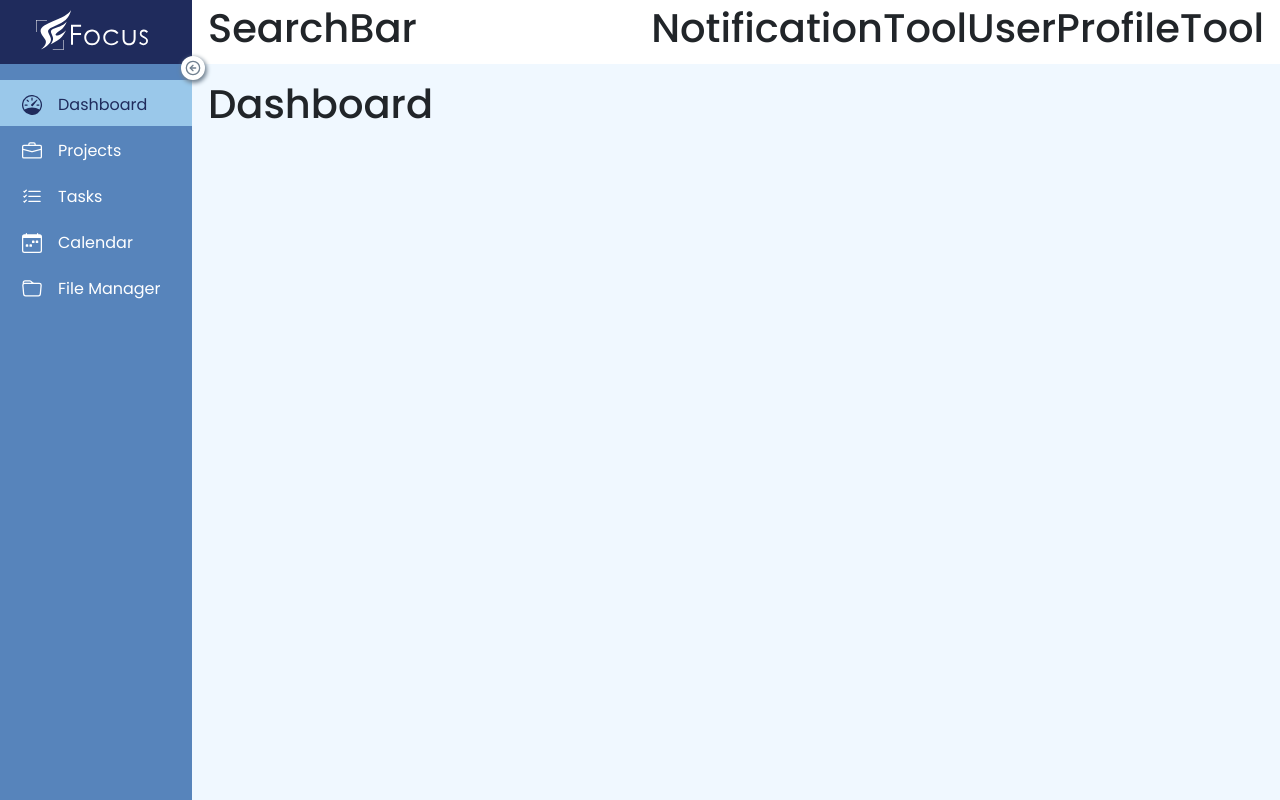
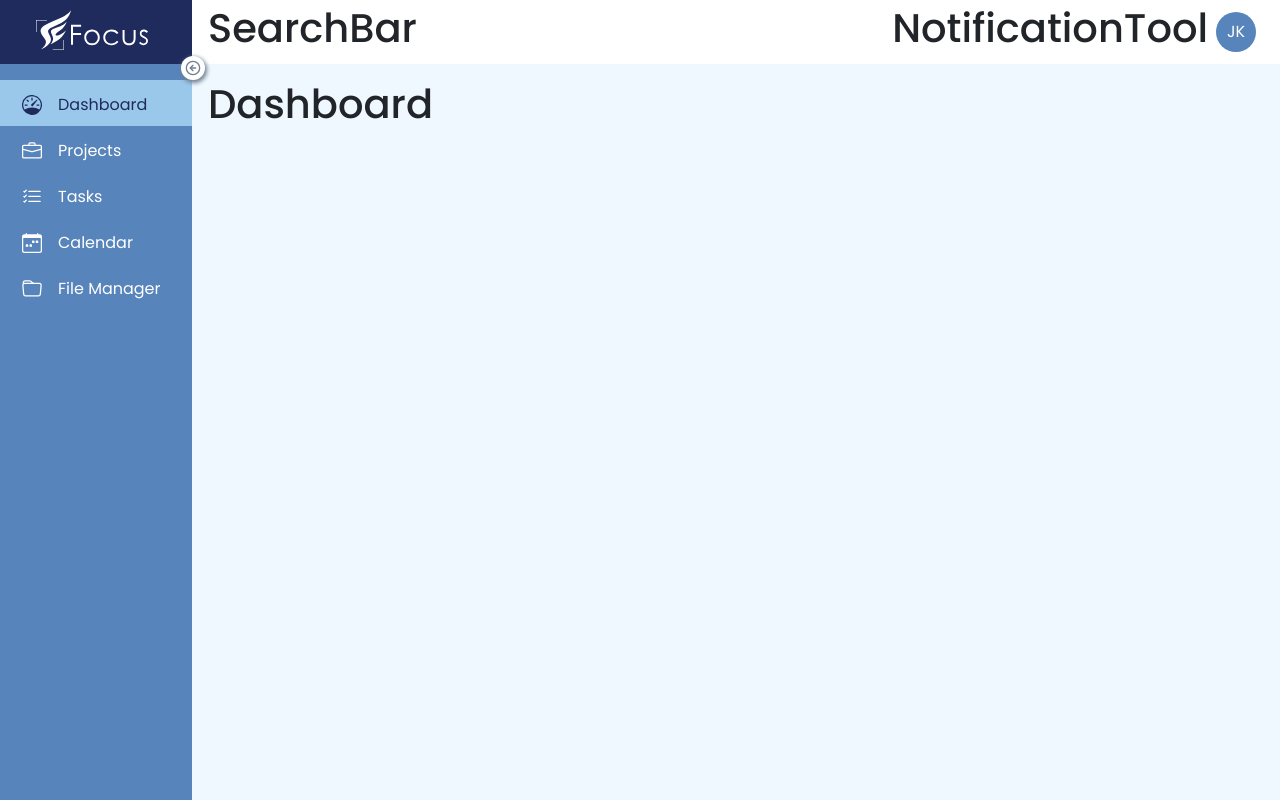
Before and after one commit to dittobyte-io/focus-react, a React (Create React App) app in the folder frontend/: page / in a window 1280 px wide. Built offline with nearby package versions, Linux system fonts and the light colour scheme.

Commit message:
add dropdown and styling to user profile tool

```diff
--- a/frontend/src/app/app.css
+++ b/frontend/src/app/app.css
@@ -114,6 +114,28 @@
 .header-toolbar {
   display: flex;
   width: min-content;
+  align-items: center;
+}
+
+.btn-basic {
+  border: none;
+  background: transparent;
+}
+
+.small-dropdown > li {
+  font-size: small;
+}
+
+#profile-tool {
+  padding: 0 0.5rem;
+}
+
+.profile-icon {
+  width: 2.5rem;
+  height: 2.5rem;
+  padding: 19%;
+  border-radius: 50%;
+  color: #ffffff;
 }
 
 /*# sourceMappingURL=app.css.map */
--- a/frontend/src/app/app.scss
+++ b/frontend/src/app/app.scss
@@ -1 +1,2 @@
 @use "../features/ui/ui";
+@use "../features/user-profile/user-profile";
--- a/frontend/src/features/ui/_ui.scss
+++ b/frontend/src/features/ui/_ui.scss
@@ -124,4 +124,15 @@
 .header-toolbar{
   display: flex;
   width: min-content;
+  align-items: center;
 }
+
+//theme classes
+.btn-basic {
+  border: none;
+  background: transparent;
+}
+
+.small-dropdown > li {
+  font-size: small;
+}
--- a/frontend/src/features/user-profile/UserProfileTool.js
+++ b/frontend/src/features/user-profile/UserProfileTool.js
@@ -1,8 +1,29 @@
 function UserProfileTool() {
 	return (
-		<div>
-			<h1>UserProfileTool</h1>
-		</div>
+		<>
+			<div className='dropdown'>
+				<button
+					id='profile-tool'
+					className='btn-basic'
+					data-bs-toggle='dropdown'
+				>
+					<div className='profile-icon bg-primary'>JK</div>
+				</button>
+				<ul className='dropdown-menu small-dropdown py-1'>
+					<li>
+						<a href='#' className='dropdown-item'>
+							View Profile
+						</a>
+					</li>
+					<hr className='dropdown-divider my-1 mx-2' />
+					<li>
+						<a href='#' className='dropdown-item'>
+							Logout
+						</a>
+					</li>
+				</ul>
+			</div>
+		</>
 	);
 }
 
--- /dev/null
+++ b/frontend/src/features/user-profile/_user-profile.scss
@@ -0,0 +1,11 @@
+#profile-tool {
+  padding: 0 .5rem;
+}
+
+.profile-icon {
+  width: 2.5rem;
+  height: 2.5rem ;
+  padding: 19%;
+  border-radius: 50%;
+  color: #ffffff;
+}
--- a/frontend/src/index.scss
+++ b/frontend/src/index.scss
@@ -13,6 +13,7 @@ $link-decoration: none;
 $link-hover-decoration: underline;
 $enable-caret: false;
 $enable-negative-margins: true;
+$btn-focus-width: 0;
 
   //typeography overrides
 @import url('https://fonts.googleapis.com/css2?family=Poppins:ital,wght@0,100;0,200;0,300;0,400;0,500;0,600;0,700;0,800;0,900;1,100;1,200;1,300;1,400;1,500;1,600;1,700;1,800;1,900&display=swap');
```
Also changed, not shown: frontend/src/index.css, 2 other files (tests, documents, lock files or other folders).
